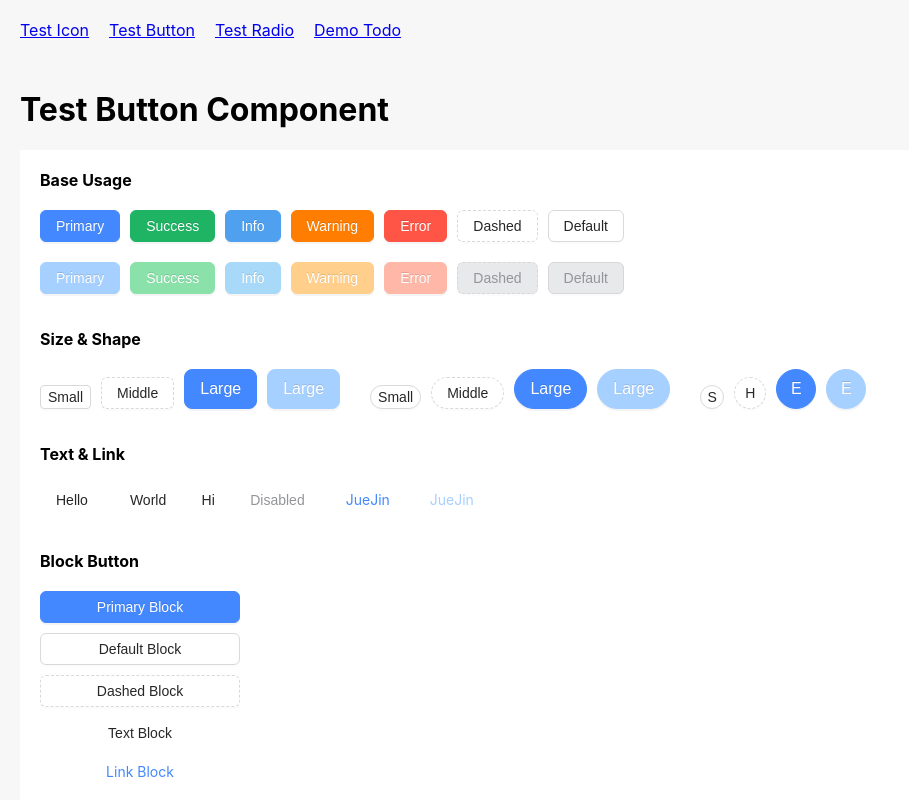
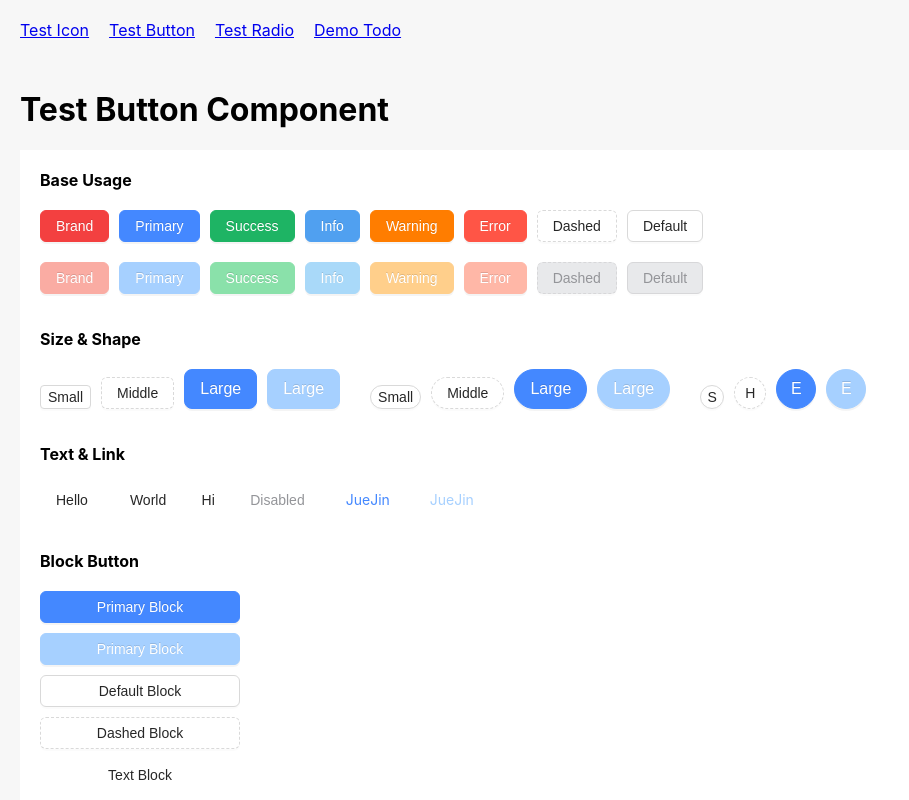
Before and after one commit to OneLeal/React18-Demo, a React (Create React App) app: page /button in a window 1280 px wide. Shown: the top 800 px of the page, without its empty margins (0-909 px from the left). Built offline with nearby package versions, Linux system fonts and the light colour scheme; a web font is replaced by a local one.

Commit message:
feat: add colour scheme -- Brand

```diff
--- a/src/components/Button/button.d.ts
+++ b/src/components/Button/button.d.ts
@@ -3,6 +3,7 @@ import React from "react";
 type ButtonShapeType = "default" | "circle" | "round";
 type ButtonSizeType = "small" | "middle" | "large";
 type ButtonType =
+  | "brand"
   | "default"
   | "primary"
   | "success"
--- a/src/components/Button/style.scss
+++ b/src/components/Button/style.scss
@@ -100,6 +100,10 @@ $btn-text-color: rgba(0, 0, 0, 0.85);
     @include interaction-default(dashed);
 }
 
+.my-btn-brand {
+    @include interaction-theme($brand-default, $brand-hover, $brand-click, $brand-disabled);
+}
+
 .my-btn-primary {
     @include interaction-theme($primary-default, $primary-hover, $primary-click, $primary-disabled);
 }
--- a/src/pages/testButton/index.tsx
+++ b/src/pages/testButton/index.tsx
@@ -18,6 +18,7 @@ const TestButton = () => {
           <p>Base Usage</p>
 
           <div className="btn-group-content">
+            <MyButton type="brand">Brand</MyButton>
             <MyButton type="primary">Primary</MyButton>
             <MyButton type="success">Success</MyButton>
             <MyButton type="info">Info</MyButton>
@@ -28,6 +29,9 @@ const TestButton = () => {
           </div>
 
           <div className="btn-group-content">
+            <MyButton disabled type="brand">
+              Brand
+            </MyButton>
             <MyButton disabled type="primary">
               Primary
             </MyButton>
@@ -133,6 +137,9 @@ const TestButton = () => {
           <div className="btn-group-block">
             <div className="btn-group-content">
               <MyButton type="primary" block>
+                Primary Block
+              </MyButton>
+              <MyButton type="primary" disabled block>
                 Primary Block
               </MyButton>
               <MyButton block>Default Block</MyButton>
--- a/src/styles/common.scss
+++ b/src/styles/common.scss
@@ -1,3 +1,12 @@
+// Brand Color
+$brand-default: #F34040;
+$brand-hover: #F56560;
+$brand-click: #C9282D;
+$brand-special: #F88981;
+$brand-disabled: #FAACA3;
+$brand-text-disabled: #FDCDC5;
+$brand-light: #FFECE8;
+
 // Primary Color
 $primary-default: #48F;
 $primary-hover: #65A2FF;
```
